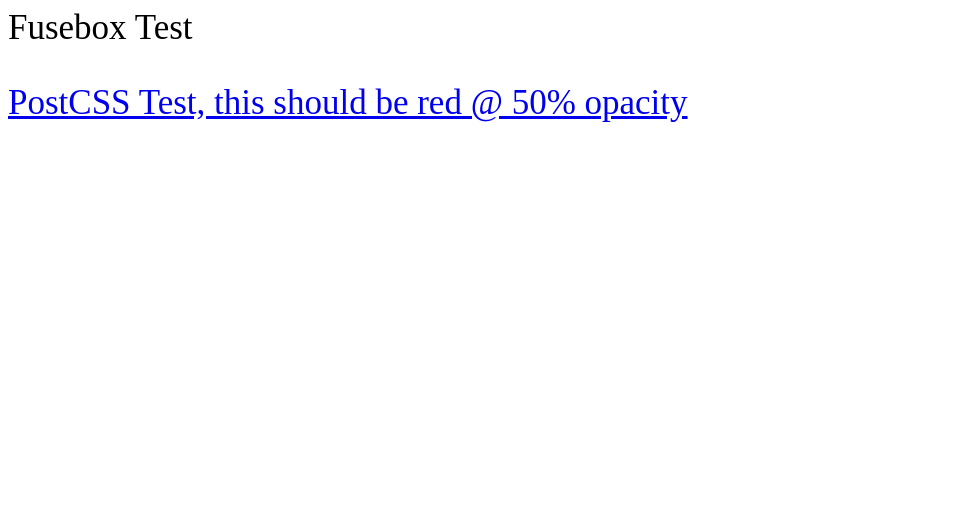
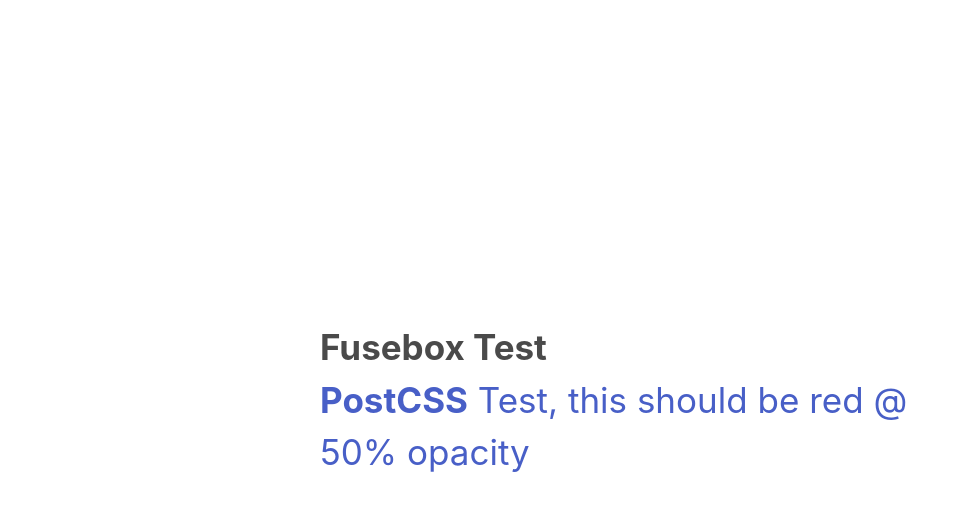
Before and after one commit to theiliad/fusebox-1st-try, a website with bundled scripts: page index.html in a window 1280 px wide. Shown: the whole page, without its empty margins (0-961 px from the left). Built offline with nearby package versions, Linux system fonts and the light colour scheme.

```diff
--- a/index.html
+++ b/index.html
@@ -3,12 +3,14 @@
     <script type="text/javascript" src="dist/app.js"></script>
 </head>
 <body>
-    Fusebox Test
+    <div class="center">
+        <b>Fusebox Test</b>
 
-    <p>
-        <a href="#">
-            PostCSS Test, this should be red @ 50% opacity
-        </a>
-    </p>
+        <p>
+            <a href="#">
+                <b>PostCSS</b> Test, this should be red @ 50% opacity
+            </a>
+        </p>
+    </div>
 </body>
 </html>
--- a/package.json
+++ b/package.json
@@ -18,12 +18,15 @@
   },
   "homepage": "https://github.com/theiliad/fusebox-1st-try#readme",
   "devDependencies": {
+    "autoprefixer": "^7.1.1",
     "fuse-box": "^2.0.12",
     "postcss": "^6.0.1",
     "postcss-color-function": "^4.0.0",
-    "typescript": "^2.3.4"
+    "typescript": "^2.3.4",
+    "uglify-js": "^3.0.15"
   },
   "dependencies": {
+    "bulma": "^0.4.2",
     "http-server": "^0.10.0"
   }
 }
--- a/src/index.ts
+++ b/src/index.ts
@@ -1,3 +1,4 @@
+import '../node_modules/bulma/css/bulma.css';
 import './styles/styles.css';
 
 console.log("Index Loaded");
--- a/src/styles/styles.css
+++ b/src/styles/styles.css
@@ -1,5 +1,13 @@
 html, body {
     font-size: 35px;
+}
+
+div.center {
+    display: table;
+    position: absolute;
+    top: 50%;
+    left: 50%;
+    transform: translate(-50%, -50%);
 }
 
 :root {
```
Also changed, not shown: fuse.js (+5 -3 lines).
